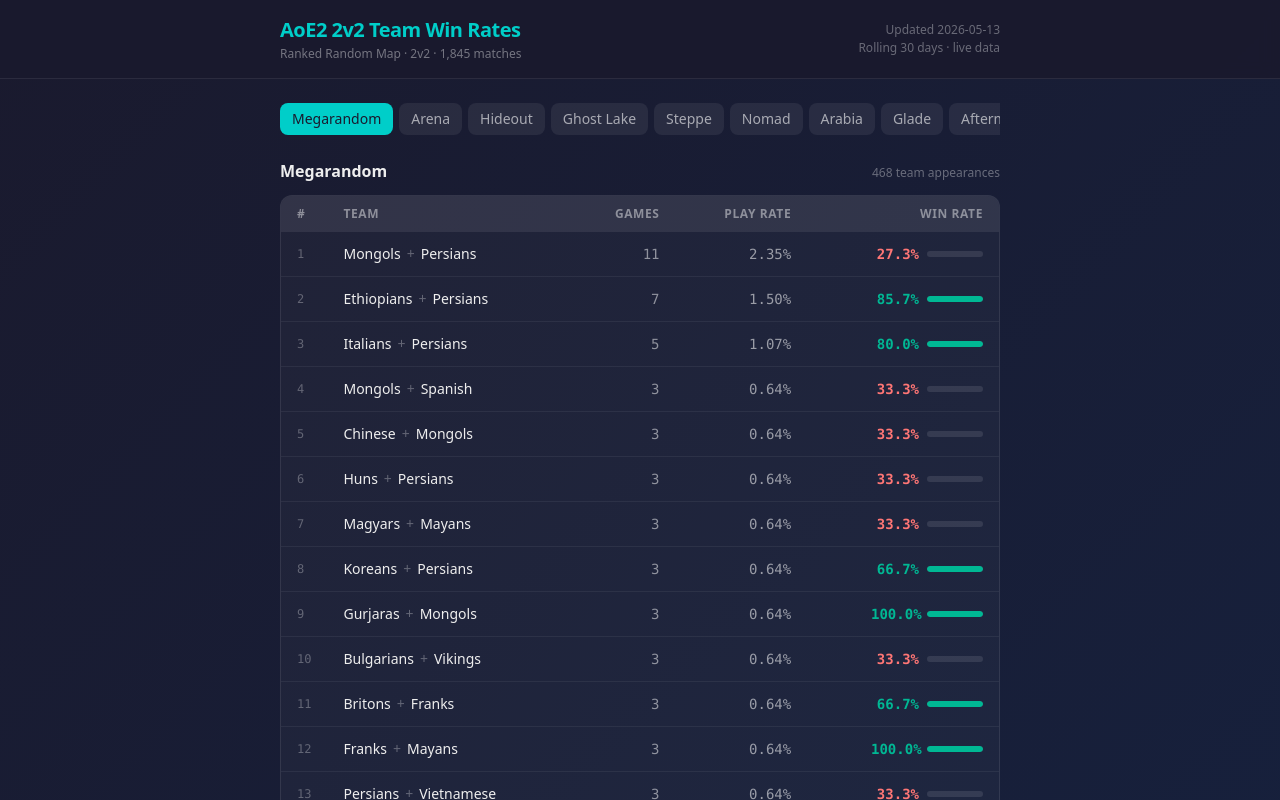
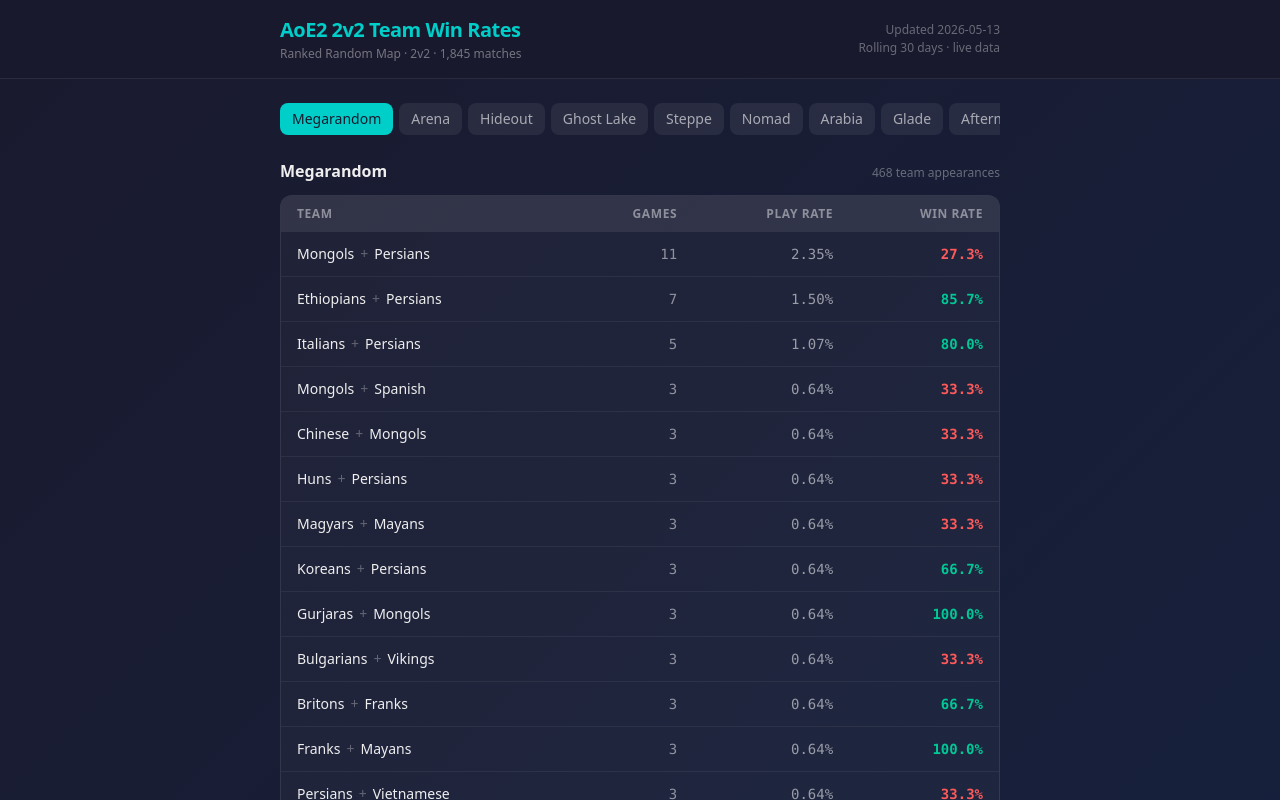
Before and after one commit to robpob10/aoe2v2, a Next.js app: page / in a window 1280 px wide. Shown: the top 800 px of the page. Built offline with nearby package versions, Linux system fonts and the light colour scheme.

Commit message:
Remove rank column and win rate bar; smooth color interpolation

```diff
--- a/src/components/StatsView.tsx
+++ b/src/components/StatsView.tsx
@@ -37,47 +37,19 @@
 // ── Win rate helpers ──────────────────────────────────────────────────────────
 
 function winRateColor(pct: number): string {
-  if (pct >= 53) return '#00b894';
-  if (pct >= 50) return '#00cec9';
-  if (pct >= 47) return '#b2bec3';
-  if (pct >= 44) return '#fdcb6e';
-  return '#ff7675';
-}
-
-function winRateBg(pct: number): string {
-  if (pct >= 53) return '#00b894';
-  if (pct >= 50) return '#00cec9';
-  if (pct >= 47) return '#636e72';
-  if (pct >= 44) return '#e17055';
-  return '#d63031';
+  const dev = pct - 50;
+  const t = Math.min(Math.abs(dev) / 8, 1);
+  const [nr, ng, nb] = [190, 195, 200];
+  const [tr, tg, tb] = dev >= 0 ? [0, 200, 150] : [255, 90, 90];
+  const r = Math.round(nr + (tr - nr) * t);
+  const g = Math.round(ng + (tg - ng) * t);
+  const b = Math.round(nb + (tb - nb) * t);
+  return `rgb(${r},${g},${b})`;
 }
 
 // ── Sub-components ────────────────────────────────────────────────────────────
 
-function WinRateCell({ pct }: { pct: number }) {
-  const barWidth = Math.min(Math.max((pct - 40) / 20, 0), 1) * 100;
-  return (
-    <div className="flex items-center gap-2 justify-end">
-      <span
-        className="font-mono font-semibold tabular-nums w-12 text-right text-sm"
-        style={{ color: winRateColor(pct) }}
-      >
-        {pct.toFixed(1)}%
-      </span>
-      <div
-        className="w-14 h-1.5 rounded-full overflow-hidden shrink-0"
-        style={{ background: 'rgba(255,255,255,0.1)' }}
-      >
-        <div
-          className="h-full rounded-full"
-          style={{ width: `${barWidth}%`, background: winRateBg(pct) }}
-        />
-      </div>
-    </div>
-  );
-}
-
-function TeamRow({ rank, team }: { rank: number; team: TeamStat }) {
+function TeamRow({ team }: { team: TeamStat }) {
   const winPct = team.winrate * 100;
   const playPct = (team.playrate * 100).toFixed(2);
 
@@ -88,9 +60,6 @@
       onMouseEnter={(e) => { (e.currentTarget as HTMLTableRowElement).style.background = 'rgba(255,255,255,0.04)'; }}
       onMouseLeave={(e) => { (e.currentTarget as HTMLTableRowElement).style.background = ''; }}
     >
-      <td className="py-3 px-4 font-mono text-xs tabular-nums w-8" style={{ color: 'rgba(255,255,255,0.3)' }}>
-        {rank}
-      </td>
       <td className="py-3 px-4 font-medium" style={{ color: '#eee' }}>
         {team.civs[0]}
         <span style={{ color: 'rgba(255,255,255,0.3)', margin: '0 6px' }}>+</span>
@@ -102,8 +71,8 @@
       <td className="py-3 px-4 text-right font-mono tabular-nums text-sm" style={{ color: 'rgba(255,255,255,0.55)' }}>
         {playPct}%
       </td>
-      <td className="py-3 px-4 text-right">
-        <WinRateCell pct={winPct} />
+      <td className="py-3 px-4 text-right font-mono font-semibold tabular-nums text-sm" style={{ color: winRateColor(winPct) }}>
+        {winPct.toFixed(1)}%
       </td>
     </tr>
   );
@@ -249,7 +218,6 @@
                 <table className="w-full text-sm">
                   <thead>
                     <tr style={{ background: 'rgba(255,255,255,0.08)' }}>
-                      <th className="text-left py-2.5 px-4 text-xs font-semibold uppercase tracking-wider w-8" style={{ color: 'rgba(255,255,255,0.45)' }}>#</th>
                       <th className="text-left py-2.5 px-4 text-xs font-semibold uppercase tracking-wider" style={{ color: 'rgba(255,255,255,0.45)' }}>Team</th>
                       <th className="text-right py-2.5 px-4 text-xs font-semibold uppercase tracking-wider" style={{ color: 'rgba(255,255,255,0.45)' }}>Games</th>
                       <th className="text-right py-2.5 px-4 text-xs font-semibold uppercase tracking-wider" style={{ color: 'rgba(255,255,255,0.45)' }}>Play Rate</th>
@@ -257,10 +225,9 @@
                     </tr>
                   </thead>
                   <tbody>
-                    {currentMap.teams.map((team, i) => (
+                    {currentMap.teams.map((team) => (
                       <TeamRow
                         key={`${team.civs[0]}-${team.civs[1]}`}
-                        rank={i + 1}
                         team={team}
                       />
                     ))}
```
